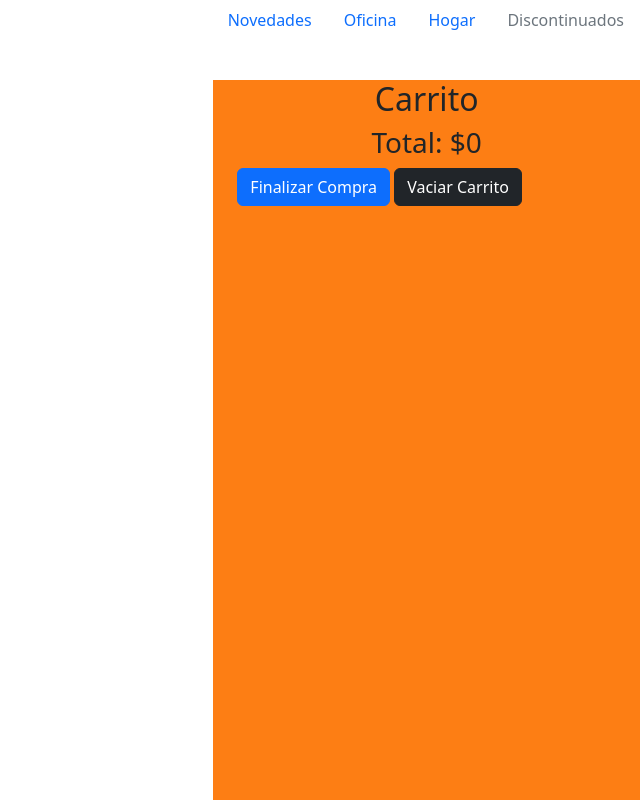
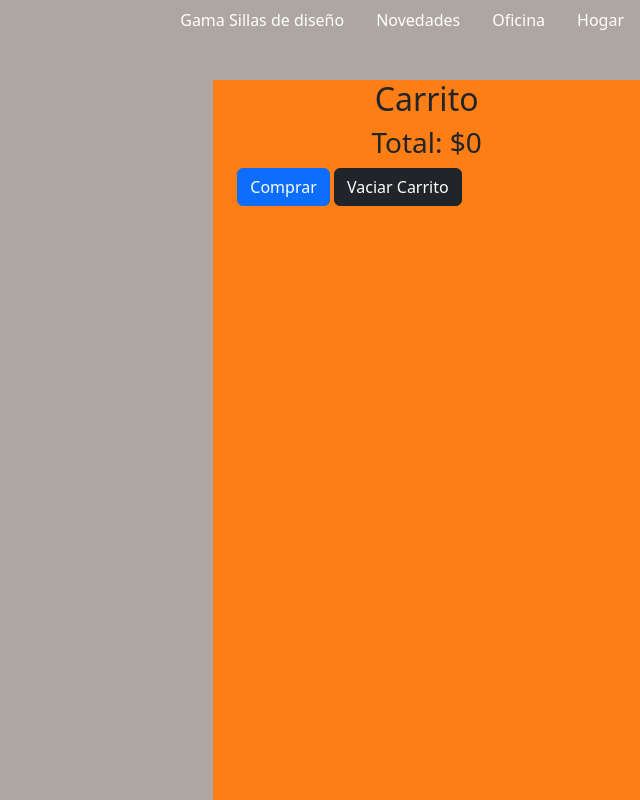
Before and after one commit to cesar0501/Tienda-E-commerce, a plain HTML site: page js/index.html in a window 1280 px wide. Shown: the whole page, without its empty margins (640-1280 px from the left). Drawn offline with nearby package versions, Linux system fonts and the light colour scheme; no server answers.

Commit message:
Tienda E-commerce final

```diff
--- a/js/index.html
+++ b/js/index.html
@@ -17,20 +17,28 @@
     <header>
 
      <div>
+
+      <div class="inicio">
           <ul class="nav justify-content-end">
-            <li class="nav-item">
-              <a class="nav-link active" aria-current="page" href="#">Novedades</a>
+            <li>
+              <a class="nombre nav-link text-white" href="#">Gama Sillas de diseño </a>
             </li>
             <li class="nav-item">
-              <a class="nav-link" href="#">Oficina</a>
+              <a class="nav-link active text-white" aria-current="page" href="#">Novedades</a>
             </li>
             <li class="nav-item">
-              <a class="nav-link" href="#">Hogar</a>
+              <a class="nav-link text-white" href="#">Oficina</a>
             </li>
             <li class="nav-item">
-              <a class="nav-link disabled">Discontinuados</a>
+              <a class="nav-link text-white" href="#">Hogar</a>
+            </li>
+
             </li>
           </ul>
+
+        </div>
+
+
 
 
 
@@ -56,7 +64,7 @@
                   <div class= "row innerCart"></div>
 
                   <div class="row cartBtns"></div>
-                  <button type="button" class="btn btn-primary finalizarcompra">Finalizar Compra</button>
+                  <button type="button" class="btn btn-primary finalizarcompra">Comprar</button>
                   <button type="button" class="btn btn-dark vaciarcarrito">Vaciar Carrito</button>
 
                 </div>
--- a/js/style.css
+++ b/js/style.css
@@ -19,3 +19,10 @@ header {
     background-color: #fd7e14;
     overflow-y: scroll;
 }
+
+.inicio {
+
+    background-color: #ada6a1;
+    height: 100vh;
+
+}
```
